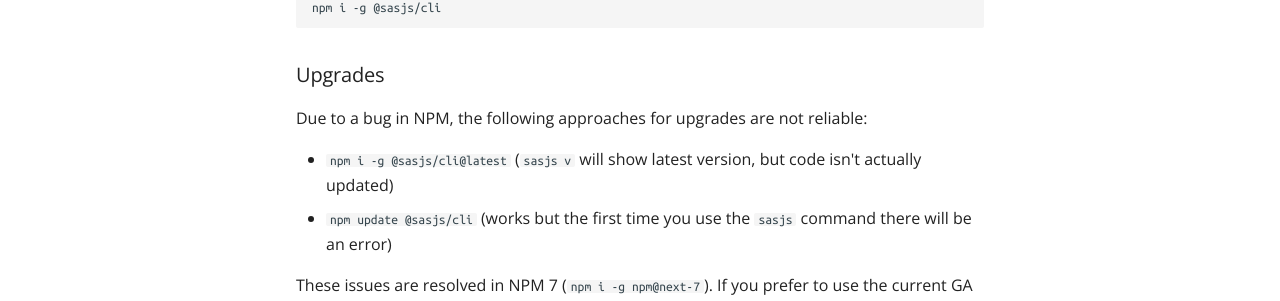
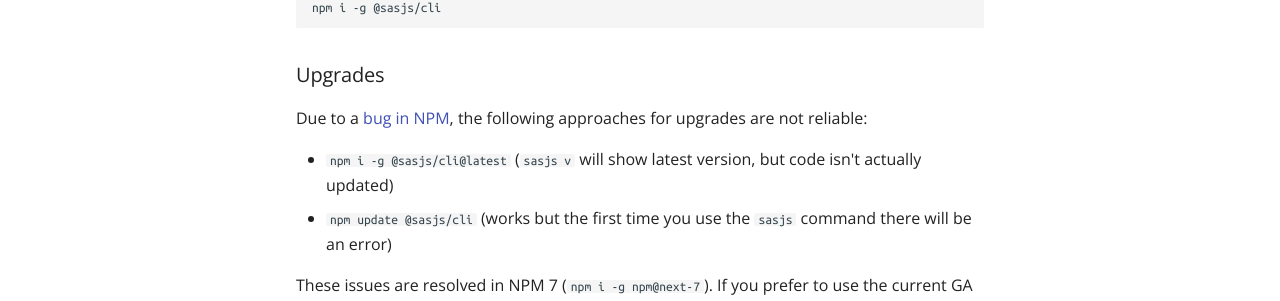
Before and after one commit to sasjs/cli.sasjs.io, an MkDocs documentation site: the page built from docs/installation.md, in a window 1280 px wide. Shown: the part 395-696 px from the top of the page. Built offline with MkDocs 1.6.1 and Material for MkDocs 9.7.7, drawn with Linux system fonts in a browser that asks for light colours; part of the change alters nothing that is shown.

```diff
--- a/docs/installation.md
+++ b/docs/installation.md
@@ -17,7 +17,7 @@ npm i -g @sasjs/cli
 
 ### Upgrades
 
-Due to a bug in NPM, the following approaches for upgrades are not reliable:
+Due to a [bug in NPM](https://github.com/npm/cli/issues/1884), the following approaches for upgrades are not reliable:
 
 * `npm i -g @sasjs/cli@latest` (`sasjs v` will show latest version, but code isn't actually updated)
 * `npm update @sasjs/cli` (works but the first time you use the `sasjs` command there will be an error)
```
